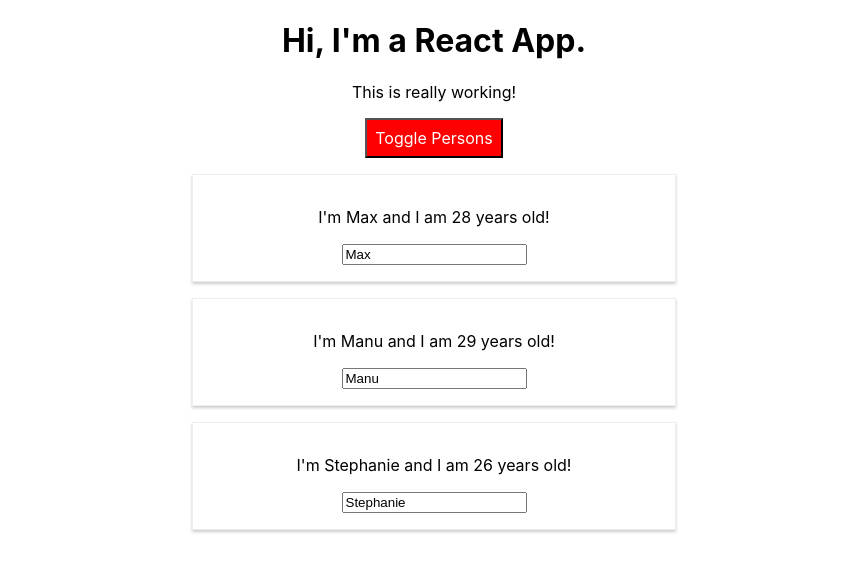
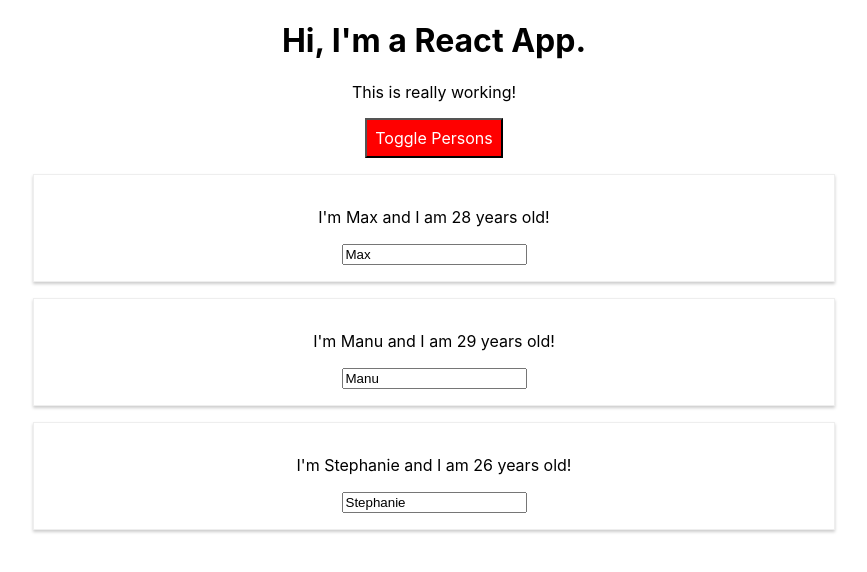
Before and after one commit to somersbmatthews/react-complete-guide-es7, a React (Create React App) app: page / in a window 1280 px wide. Both pictures are taken after a click on the button "Toggle Persons". Shown: the top 572 px of the page, without its empty margins (206-1073 px from the left). Built offline with nearby package versions, Linux system fonts and the light colour scheme.

Commit message:
removed all Radium stuff

```diff
--- a/src/App.js
+++ b/src/App.js
@@ -1,6 +1,6 @@
 import React, { Component } from 'react';
 import './App.css';
-import Radium, { StyleRoot } from 'radium';
+
 import Person from './Person/Person';
 
 
@@ -62,11 +62,7 @@
       font: 'inherit',
       border: '1x solid blue',
       padding: '8px',
-      cursor: 'pointer',
-      ':hover': {
-        backgroundColor: 'lightgreen',
-        color: 'black'
-      }
+      cursor: 'pointer'
     };
 
     let persons = null;
@@ -101,7 +97,7 @@
     }
 
     return (
-      <StyleRoot>
+
         <div className="App">
           <h1>Hi, I'm a React App.</h1>
           <p className={classes.join(' ')}>This is really working!</p>
@@ -110,10 +106,10 @@
             onClick={this.togglePersonsHandler}>Toggle Persons</button>
           {persons}
           </div>
-      </StyleRoot>
+
     );
     // return React.createElement('div', {className: 'App'}, 'h1', "I'm a React App!")
   }
 }
 
-export default Radium(App);
+export default App;
--- a/src/Person/Person.js
+++ b/src/Person/Person.js
@@ -1,5 +1,5 @@
 import React from 'react';
-import Radium from 'radium';
+
 import './Person.css';
 
 
@@ -13,7 +13,7 @@
     }
 
     return (
-        <div className="Person" style={style}>
+        <div className="Person">
 
              <p onClick={props.click}>I'm {props.name} and I am {props.age} years old!</p>
              <p>{props.children}</p>
@@ -25,4 +25,4 @@
     )
 };
 
-export default Radium(person);
+export default person;
```
